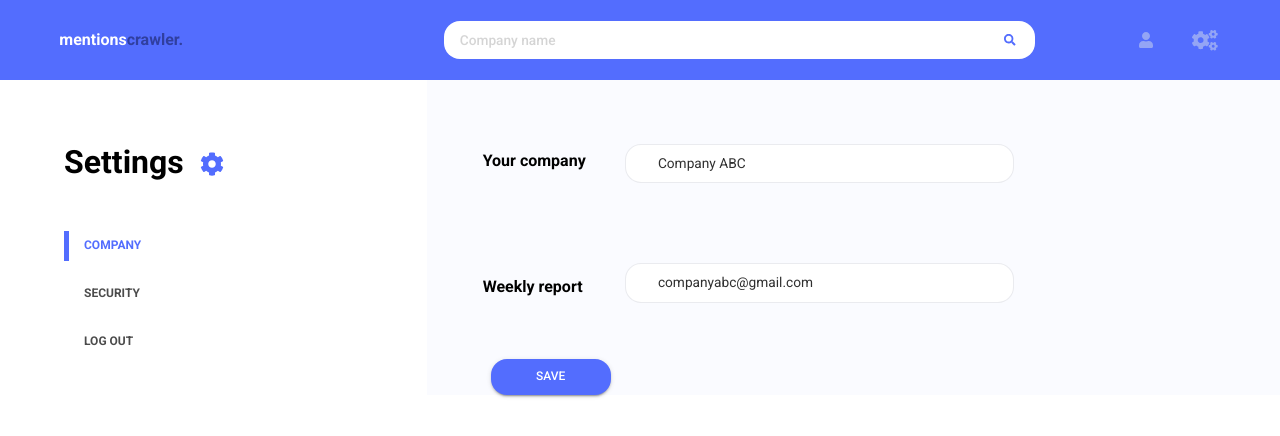
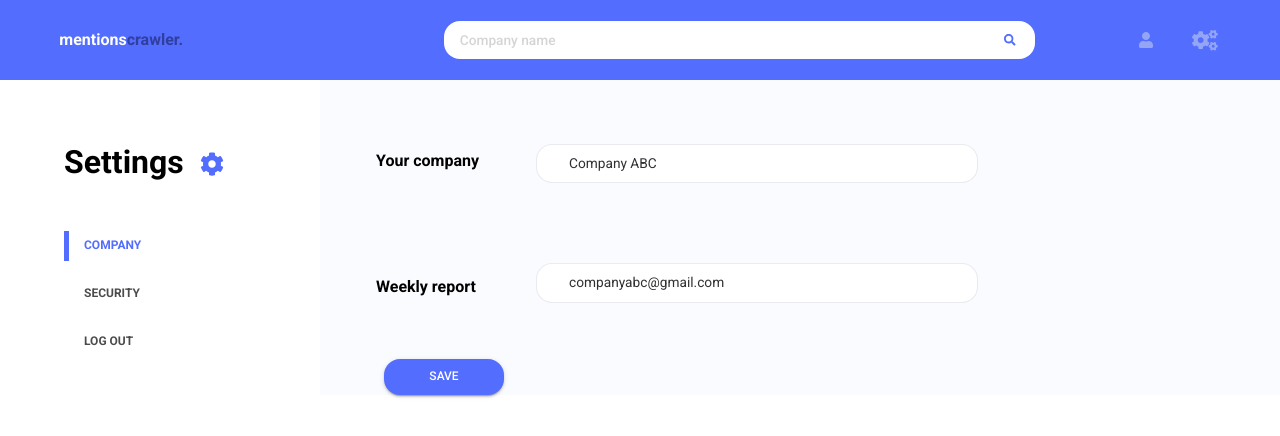
Before and after one commit to hatchways/team-dolphin, a React (Create React App) app in the folder client/: page /setting in a window 1280 px wide. Shown: the top 436 px of the page. Built offline with nearby package versions, Linux system fonts and the light colour scheme.

Commit message:
test to alter settingpage layout

```diff
--- a/client/src/pages/SettingPage.js
+++ b/client/src/pages/SettingPage.js
@@ -34,7 +34,7 @@ const SettingPage = () => {
       <AppBarLoggedIn />
       <BrowserRouter>
         <Grid container>
-          <Grid item xs={4} className={classes.leftPanel}>
+          <Grid item xs={3} className={classes.leftPanel}>
             <Typography variant="h3" align="left">
               Settings
               <FontAwesomeIcon
@@ -45,7 +45,7 @@ const SettingPage = () => {
             </Typography>
             <SettingTab />
           </Grid>
-          <Grid item xs={8} className={classes.rightPanel}>
+          <Grid item xs={9} className={classes.rightPanel}>
             <Switch>
               <Route exact path="/setting" component={SettingCompany}></Route>
               <Route path="/setting/company" component={SettingCompany}></Route>
```
